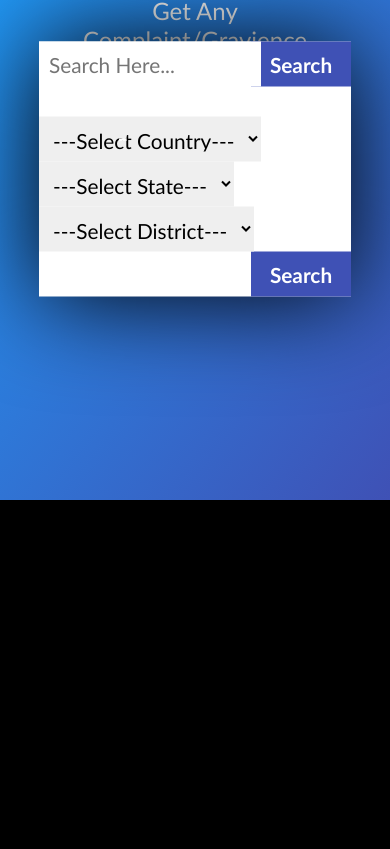
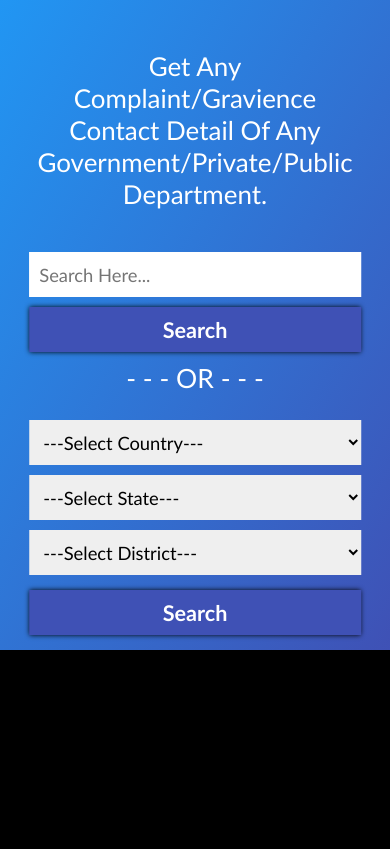
Before and after one commit to souravdutt/complaints, a PHP site: page / in a window 390 px wide. Shown: the top 849 px of the page. Before the commit the page ends 500 px from the top, so only its background shows below. Run offline with PHP 8.4, Linux system fonts and the light colour scheme.

Commit message:
Add files via upload

```diff
--- a/assets/css/main.css
+++ b/assets/css/main.css
@@ -2,7 +2,7 @@
 *{
     margin:0;padding:0;
     box-sizing:border-box;
-    font-size: 1em;
+    font-size: 1.02em;
     font-family: calibri;
 }
 
@@ -12,6 +12,7 @@ button{
     min-width:100px;
     padding:10px;
     font-weight: 600;
+    font-size: 120%;
     background: #3F51B5;
     color:white;
     transition: .5s;
@@ -37,22 +38,22 @@ input, select{
 
 .container{
     width:100%;
-    height: 500px;
+    min-height: 600px;
+    padding: 50px 0;
     background-image: linear-gradient(to bottom right, #2196F3, #3F51B5);
 }
 .intro{
-    position: absolute;
-    left:50%;
-    top:8%;
-    transform: translate(-50%,-50%);
+    position: relative;
+    left: -25%;
     color:white;
     font-size: 150%;
     text-transform: capitalize;
     text-align: center;
-    width: 80%;
+    width: 150%;
 }
+/*
 .search_box{
-    position: absolute;
+    position: relative;
     left:50%;
     top:20%;
     width:50%;
@@ -63,10 +64,21 @@ input, select{
     transition: 1s;
     box-shadow: 0px 0px 100px black;
 }
+*/
+.find_center{
+    width:50%;
+    margin-left:50%;
+    transform: translateX(-50%);
+
+}
+.search_box{
+    width:100%;
+}
+.search_box .white_bg{
+    background: white;
+}
 .search_box input{
-    position: absolute;
-    width:71%;
-    float: left;
+    width:68%;
 }
 .search_box input:hover, .search_box input:focus{
     font-size: 120%;
@@ -78,15 +90,14 @@ input, select{
 }
 .or{
     color:white;
+    text-align: center;
     font-size: 150%;
     font-weight: 500;
-    position: absolute;
     transition: 1s;
-    top:30%;left:50%;
-    transform: translate(-50%,-50%);
 }
+/*
 .search_box2{
-    position: absolute;
+    position: relative;
     top:50%;left:50%;
     transform: translate(-50%,-50%);
     color:white;
@@ -95,14 +106,20 @@ input, select{
     width:50%;
     transition: .5s;
 }
+*/
 .search_box2 select,.search_box2 button{
     width:100%;
     margin: 5px 0;
     cursor: pointer;
 }
-.search_box2 button{
+.select_opts button{
     box-shadow: 0px 0px 10px black;
-/*    border: 1px solid darkgray;*/
+    width: 100%;
+    margin: 10px 0;
+}
+.select_opts select{
+    width: 100%;
+    margin: 5px 0;
 }
 
 .page2{
@@ -113,8 +130,23 @@ input, select{
 
 
 @media (max-width:720px){
-    .search_box, .search_box2{
-        width: 80%;
+    .container{
+        min-height: 650px;
     }
+    .find_center{
+        width:85%;
+        margin-left:50%;
+        transform: translateX(-50%);
 
+    }
+    .intro{
+        left: 0;
+        font-size: 150%;
+        width: 100%;
+    }
+    .search_box button{
+        width: 100%;
+        box-shadow: 0 0 5px black;
+        margin: 10px 0;
+    }
 }
```
